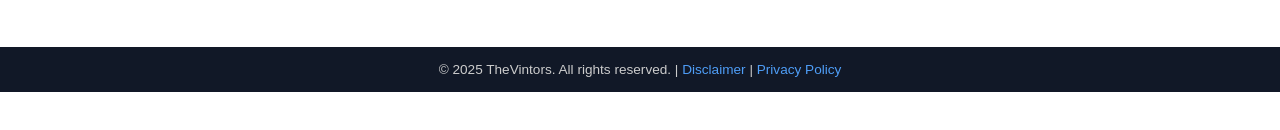
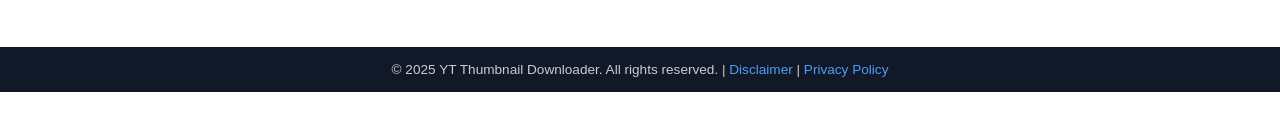
Before and after one commit to shahnawazanwaar/YT-Thambnail-Downloader, a plain HTML site: page index.html in a window 1280 px wide. Shown: the part 678-808 px from the top of the page. Drawn offline with Linux system fonts and the light colour scheme.

Commit message:
Update index.html

```diff
--- a/index.html
+++ b/index.html
@@ -7,6 +7,10 @@
   <meta name="description"
     content="Free YouTube Thumbnail Downloader to get HD, SD, MQ, or LQ thumbnails from any video URL. Simple, fast, and secure." />
   <title>YouTube Thumbnail Downloader</title>
+  <link rel="icon" type="image/png" href="favicon.png">
+  <link rel="apple-touch-icon" sizes="180x180" href="favicon.png">
+<link rel="icon" type="image/png" sizes="32x32" href="favicon.png">
+<link rel="icon" type="image/png" sizes="16x16" href="favicon.png">
   <style>
     html,
     body {
@@ -220,7 +224,7 @@
 
   <!-- Footer -->
   <footer>
-    © 2025 TheVintors. All rights reserved. |
+    © 2025 YT Thumbnail Downloader. All rights reserved. |
     <a href="disclaimer.html">Disclaimer</a> |
     <a href="privacy.html">Privacy Policy</a>
   </footer>
```
